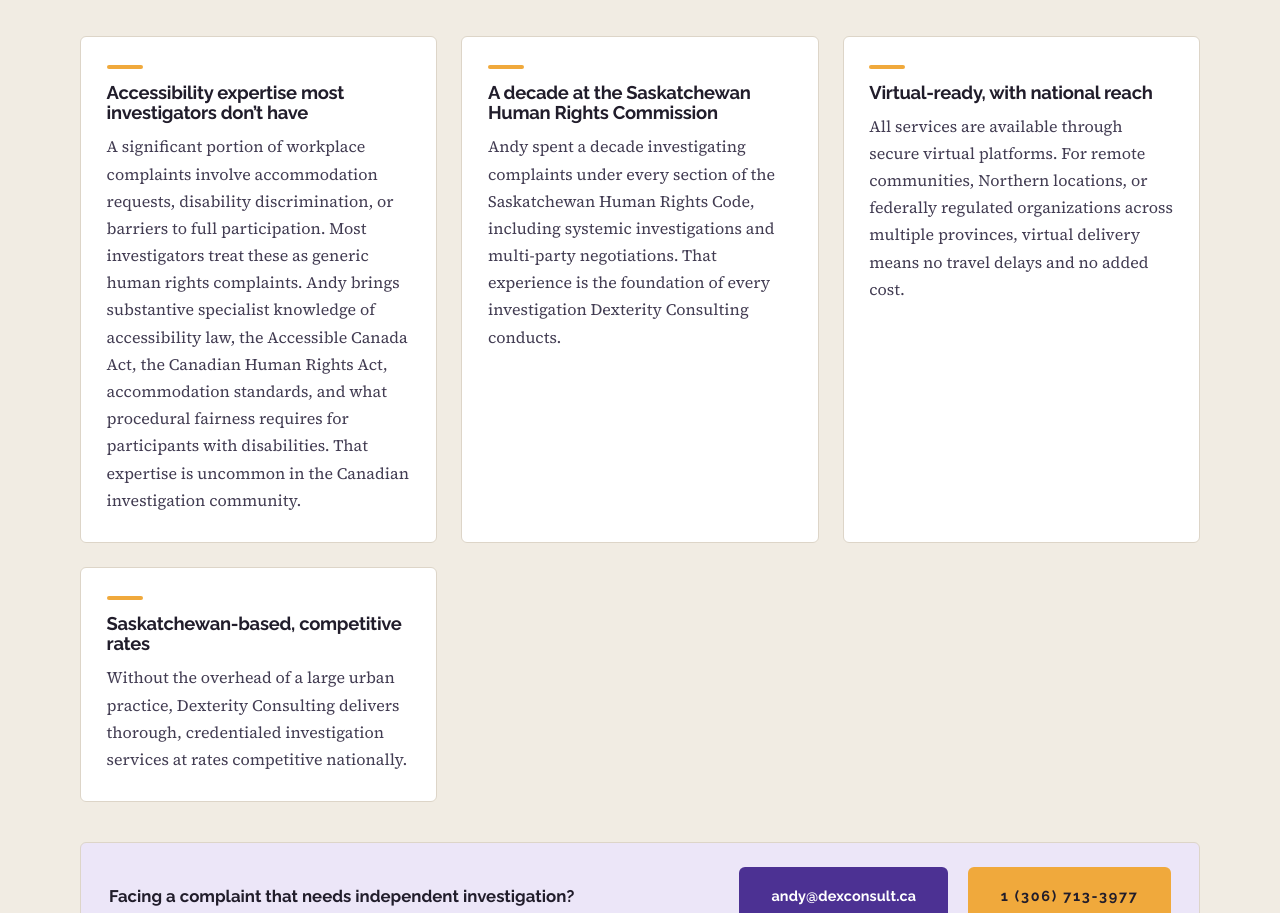
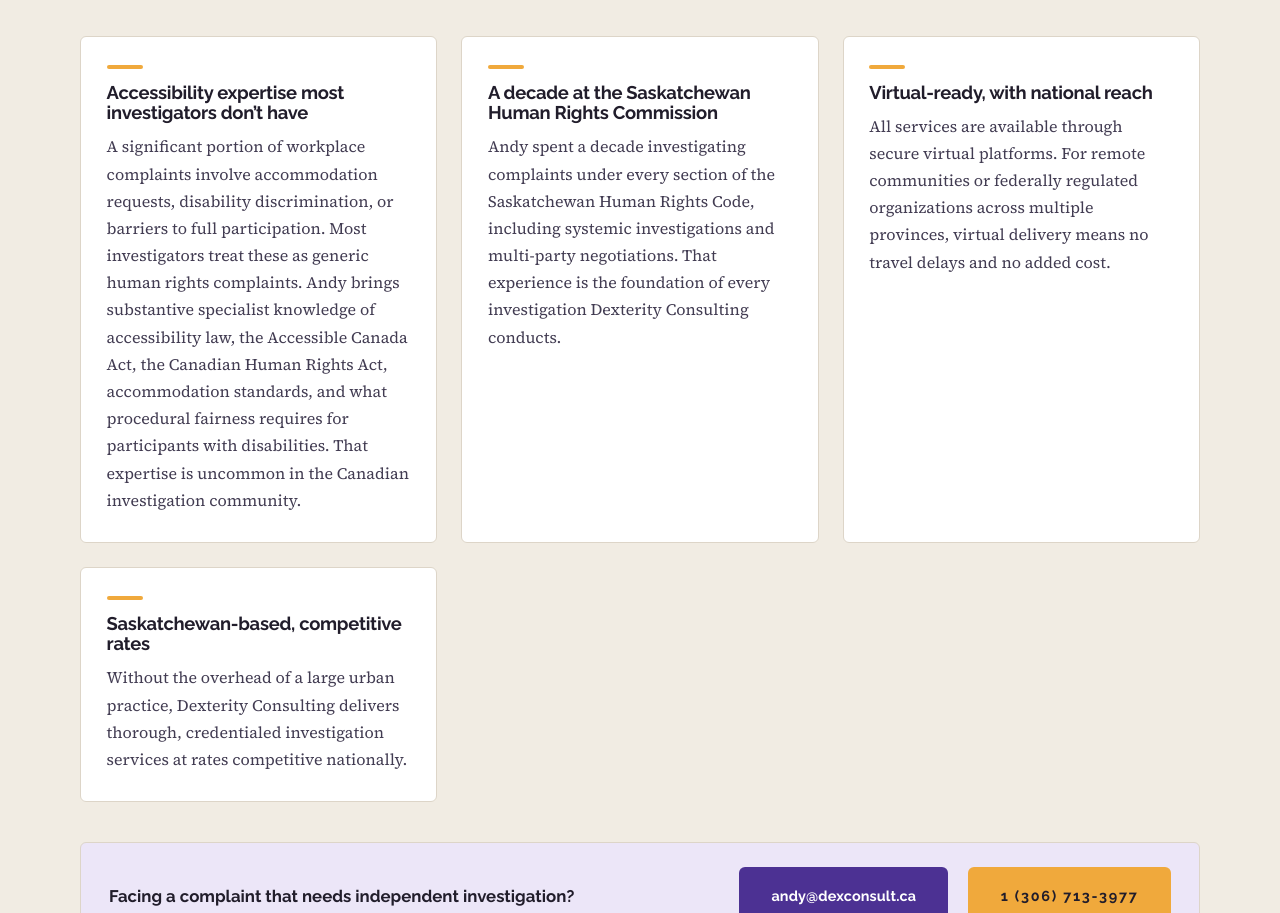
Before and after one commit to PivensPortfolio/DexConsult, a React (Vite) app: page /our-services in a window 1280 px wide. Shown: the part 3149-4062 px from the top of the page. Built offline with nearby package versions, Linux system fonts and the light colour scheme.

Commit message:
Remove Northern locations from workplace investigation box for consistency

```diff
--- a/src/pages/Services.jsx
+++ b/src/pages/Services.jsx
@@ -213,9 +213,9 @@
             <article className="feature">
               <h3>Virtual-ready, with national reach</h3>
               <p>
-                All services are available through secure virtual platforms. For remote communities,
-                Northern locations, or federally regulated organizations across multiple provinces,
-                virtual delivery means no travel delays and no added cost.
+                All services are available through secure virtual platforms. For remote communities
+                or federally regulated organizations across multiple provinces, virtual delivery
+                means no travel delays and no added cost.
               </p>
             </article>
             <article className="feature">
```
